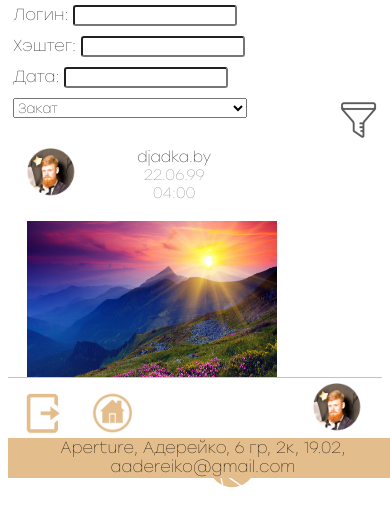
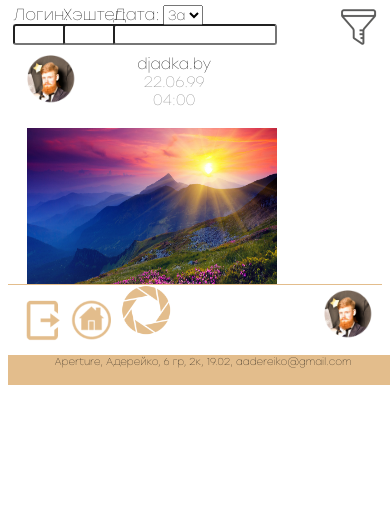
Before and after one commit to aadereiko/up, a PHP site: page / in a window 390 px wide. Shown: the part 59-591 px from the top of the page. Run offline with PHP 8.4, Linux system fonts and the light colour scheme.

Commit message:
new Adapted css

```diff
--- a/UI/styles.css
+++ b/UI/styles.css
@@ -98,6 +98,7 @@
 
 }
 
+
 .menu-block-add{
     float:right;
     width:15vw;
@@ -106,7 +107,6 @@
     max-height: 15vh;
 
 }
-
 .menu-block-avatar{
     float:right;
     max-width: 15vw;
@@ -144,6 +144,8 @@
     border-top-style: solid;
     border-top-width: 1px;
 }
+
+
 
 body{
     font-family: Stolzl-Thin, Century Gothic, Georgia;
@@ -271,3 +273,59 @@
     margin-bottom: 0px;
     width: 100%;
 }
+@media screen and (max-width: 491px) {
+
+    .filter-blocks{
+        float:left;
+        font-family: Stolzl-Thin;
+        vertical-align: middle;
+        max-width: 40px;
+        margin: 5px 5px 5px 5px;
+    }
+    .menu-block-add {
+        float: left;
+        width: 2vw;
+        padding: 0  0 0 15px;
+        max-width: 5vw;
+        max-height: 5vh;
+    }
+
+    .menu-block-avatar{
+        float:right;
+        width: 10vw;
+        max-height: 15vh;
+
+    }
+
+    .menu-block-picture{
+        float:left;
+        max-height: 10vh;
+        max-width: 10vw;
+    }
+
+    .menu-picture:active {
+        height: 40px;
+        max-width: 10vw;
+        max-height: 10vh;
+
+    }
+    footer{
+        clear: both;
+        background: #e3bd8c;
+        font-family: Stolzl-Thin, Century Gothic, Georgia;
+        text-align: center;
+        font-size: 10px;
+        height: 30px;
+        position: absolute;
+        margin-bottom: 0px;
+        width: 100%;
+    }
+
+    .menu{
+        clear: both;
+        height: 70px;
+        border-top-color: #e3bd8c;
+        border-top-style: solid;
+        border-top-width: 1px;
+    }
+}
```
